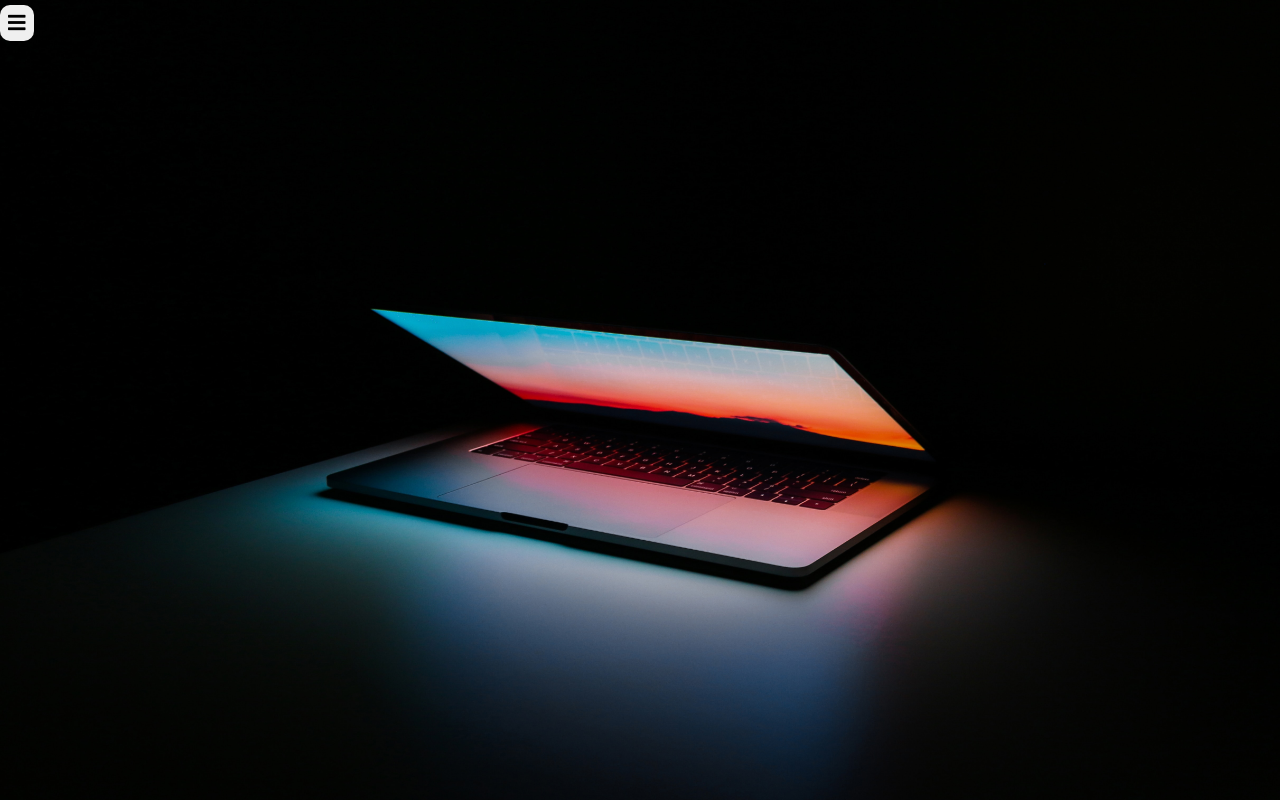
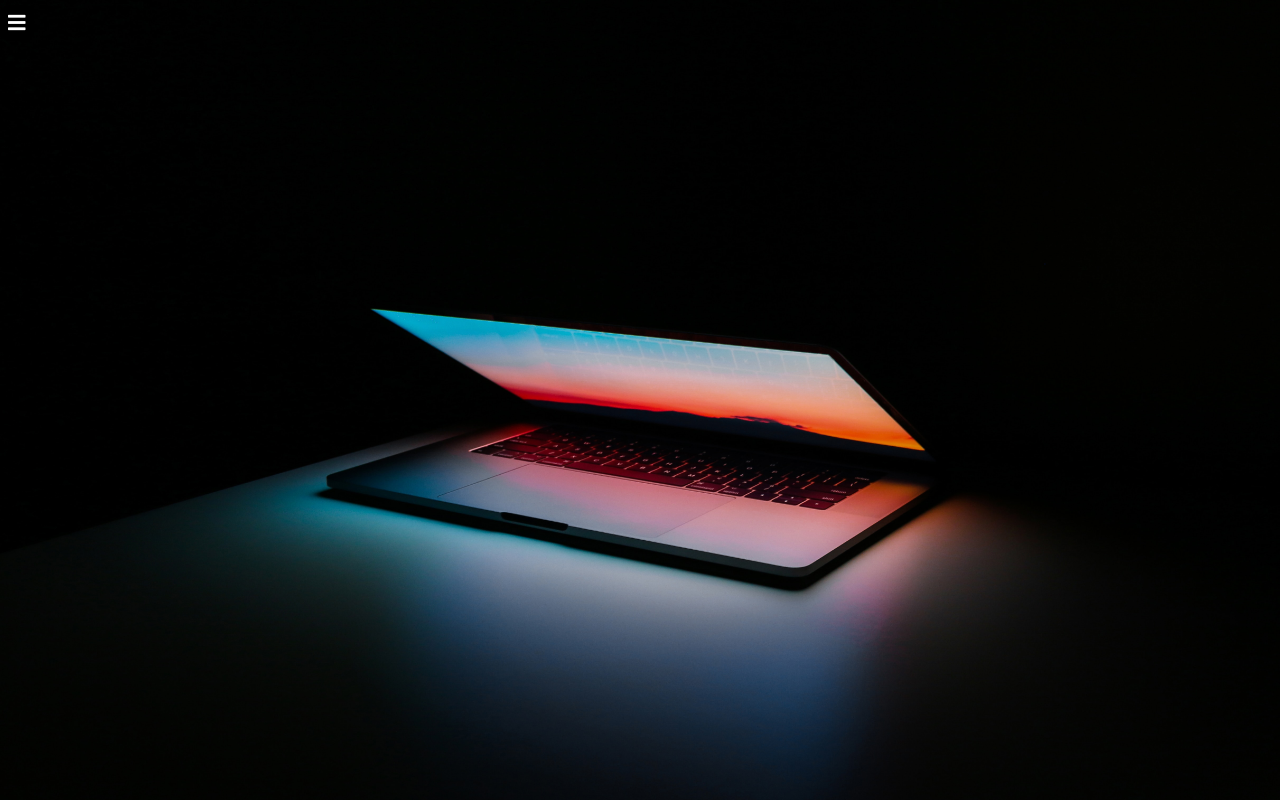
Before and after one commit to asralov/my_portfolio, a website: page portfolio/public/index.html in a window 1280 px wide. Drawn offline with Linux system fonts and the light colour scheme.

Commit message:
Changed the color of the burger in sidebar
Changed some features of the burger so it moves smother

```diff
--- a/portfolio/public/src/index.css
+++ b/portfolio/public/src/index.css
@@ -20,6 +20,8 @@ body {
   border-radius: 10px 10px 10px 10px;
   z-index: 9999;
   transition: all 0.2s ease-out;
+  color:#fff;
+  background-color: #000000;
 
   /*translate: -280px;*/
 }
@@ -27,6 +29,7 @@ body {
 #menuButton:hover {
   cursor: pointer;
   opacity: 0.8;
+
 }
 
 #navbarLinks{
```
